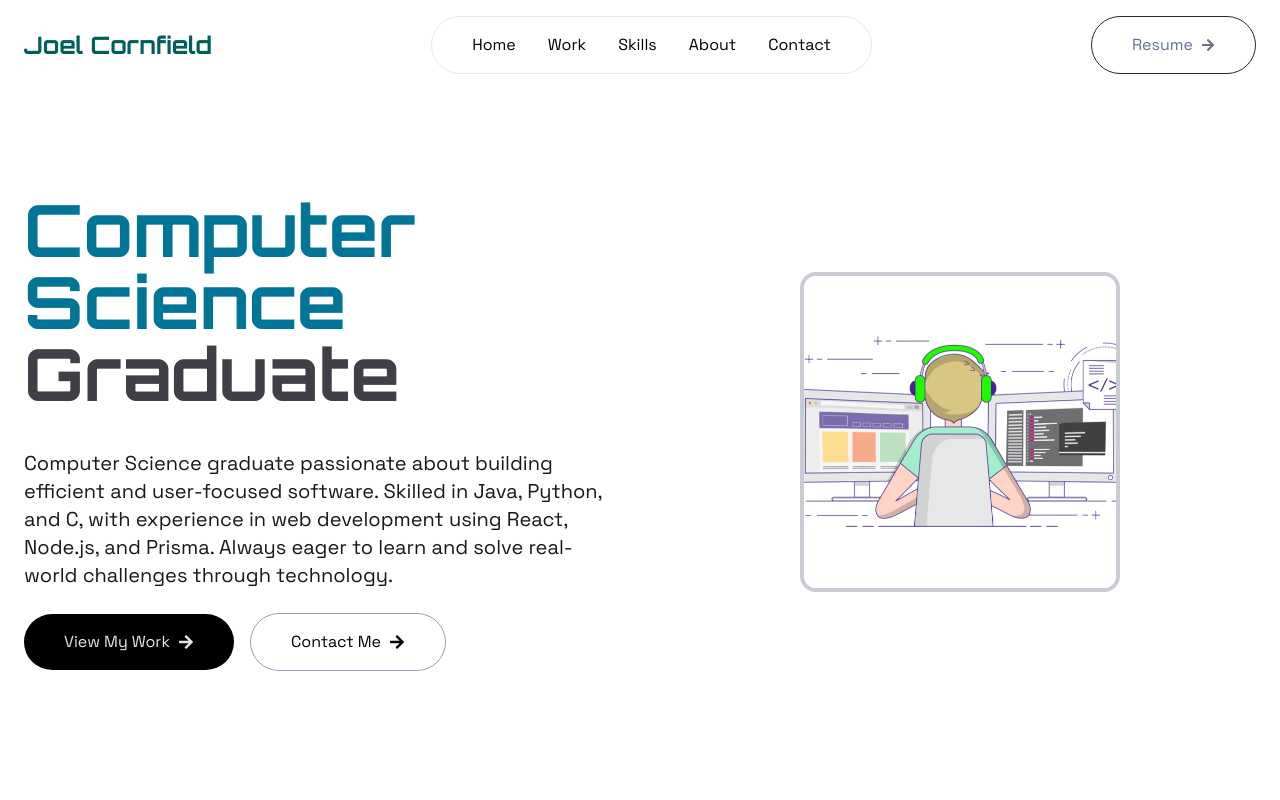
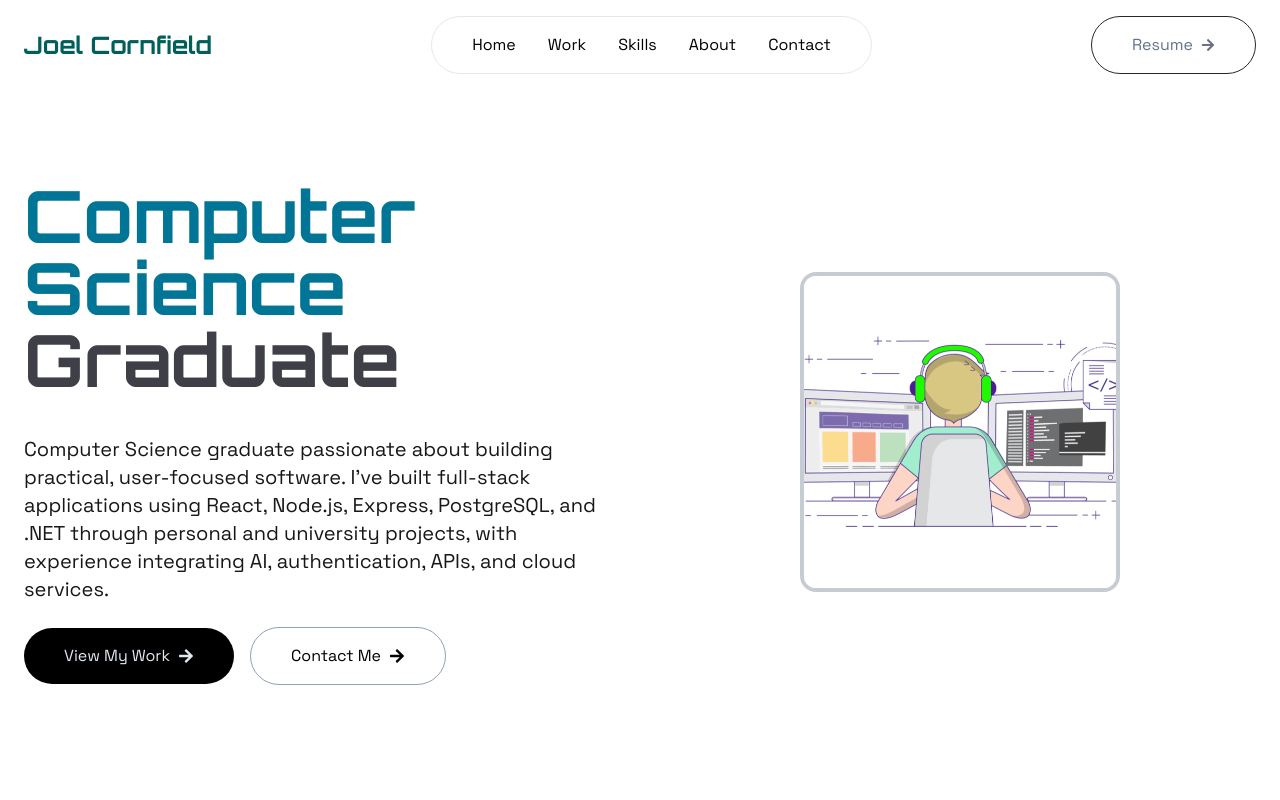
Before and after one commit to Joel-Cornfield/Portfolio, a React (Vite) app: page /#/ in a window 1280 px wide. Shown: the top 800 px of the page. Built offline with nearby package versions, Linux system fonts and the light colour scheme.

Commit message:
Update skills and project descriptions in About and Hero components

```diff
--- a/src/assets/assets.js
+++ b/src/assets/assets.js
@@ -26,6 +26,8 @@ export const skillsData = [
     technologies: [
       'Node.js',
       'Express',
+      'TypeScript',
+      'JavaScript',
       'Python',
       '.NET (C#)',
       'REST APIs',
@@ -56,13 +58,12 @@ export const skillsData = [
     technologies: [
       'PostgreSQL',
       'MongoDB',
-      'Mongoose',
       'SQL',
+      'Neon',
       'Git & GitHub',
       'Linux',
       'CI/CD',
-      'Cloudinary',
-      'Stripe'
+      'Cloudinary'
     ]
   }
 ]
@@ -79,7 +80,6 @@ export const projectData = [
     tech: [
       "React",
       "TypeScript",
-      "Vite",
       "Node.js",
       "Express",
       "PostgreSQL",
@@ -276,7 +276,7 @@ export const profileData = [
     {
         icon: FaCode,
         title: 'Languages',
-        technologies: ['Java', 'Python', 'C', 'JavaScript']
+        technologies: ['JavaScript', 'TypeScript', 'Python', 'C#', 'Java', 'C']
     },
     {
         icon: FaSchool,
@@ -287,6 +287,6 @@ export const profileData = [
     {
         icon: FaProjectDiagram,
         title: 'Projects',
-        technologies: ['University projects', 'Individual projects', 'TheOdinProject']
+        technologies: ['University projects', 'Full-stack applications', 'TheOdinProject']
     }
 ]
--- a/src/components/About.jsx
+++ b/src/components/About.jsx
@@ -18,17 +18,13 @@ const About = () => {
                         <span>Me</span>
                     </h2>
                     <p class="text-lg text-slate-800 mb-4">
-                        I’m a <strong>Computer Science graduate</strong> from The University of Western Australia with a strong foundation in both software development
-                        and problem-solving. Over the course of my studies and personal projects, I’ve developed proficiency
-                        in <strong>Java, Python, and C</strong>, and built practical experience in  <strong>web development</strong> with React, Node.js, Prisma, and MongoDB.
+                        I’m a Computer Science graduate from The University of Western Australia with a strong foundation in software development and problem-solving. I’ve built full-stack applications using React, Node.js, Express, PostgreSQL, and .NET, with experience implementing authentication, REST APIs, database systems, cloud services, and AI integrations.
                     </p>
                     <p class="text-lg text-slate-800 mb-4">
-                        Beyond coding, I enjoy designing applications that prioritize <strong>usability and efficiency</strong>, from building AI agents and real-time applications at university
-                        to full-stack web apps through self-directed learning like <em>The Odin Project</em>.
+                        My projects include an AI-powered meeting notes application, a collaborative task management platform, and a full-stack booking system. I’ve also worked with Python, Java, C, and modern web technologies through university and self-directed projects.
                     </p>
                     <p class="text-lg text-slate-800 mb-4">
-                        I’m passionate about <strong>continuous learning</strong> and thrive when tackling real-world challenges—whether
-                        it’s applying algorithms, optimizing systems, or building intuitive user interfaces.
+                        enjoy building software that is both practical and user-focused, and I'm particularly interested in opportunities where I can continue developing my skills while working on real-world software.
                     </p>
                     <div className='flex flex-col sm:flex-row items-center justify-between gap-6 mb-6'>
                         {
--- a/src/components/Hero.jsx
+++ b/src/components/Hero.jsx
@@ -15,7 +15,7 @@ const Hero = () => {
                         <span className='text-zinc-700'>Graduate</span>
                     </h1>
                     <p className='text-xl text-zinc-900 mb-6'>
-                    Computer Science graduate passionate about building efficient and user-focused software. Skilled in Java, Python, and C, with experience in web development using React, Node.js, and Prisma. Always eager to learn and solve real-world challenges through technology.
+                    Computer Science graduate passionate about building practical, user-focused software. I’ve built full-stack applications using React, Node.js, Express, PostgreSQL, and .NET through personal and university projects, with experience integrating AI, authentication, APIs, and cloud services.
                     </p>
                     <div className='flex flex-col md:flex-row items-center gap-4'>
                         <button className='flex gap-2 items-center px-10 py-4 bg-black rounded-full text-slate-200 hover:text-white cursor-pointer'
```
